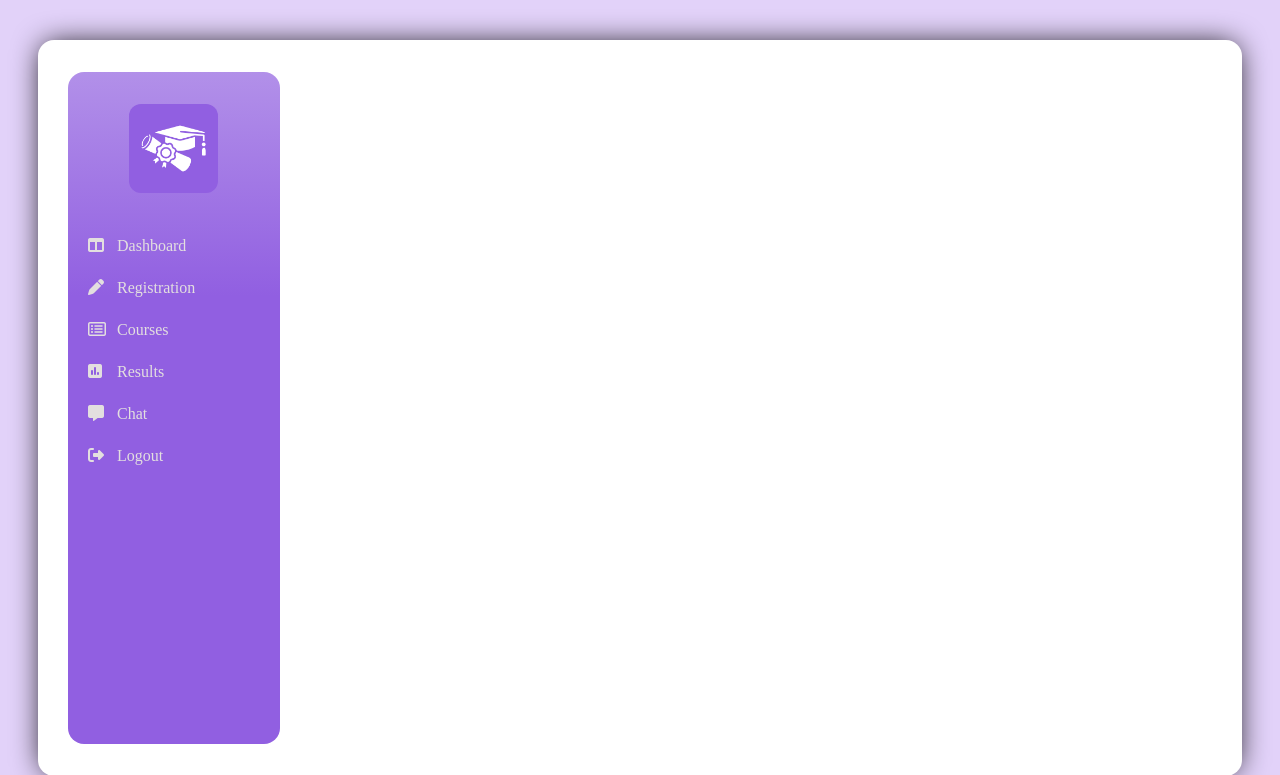
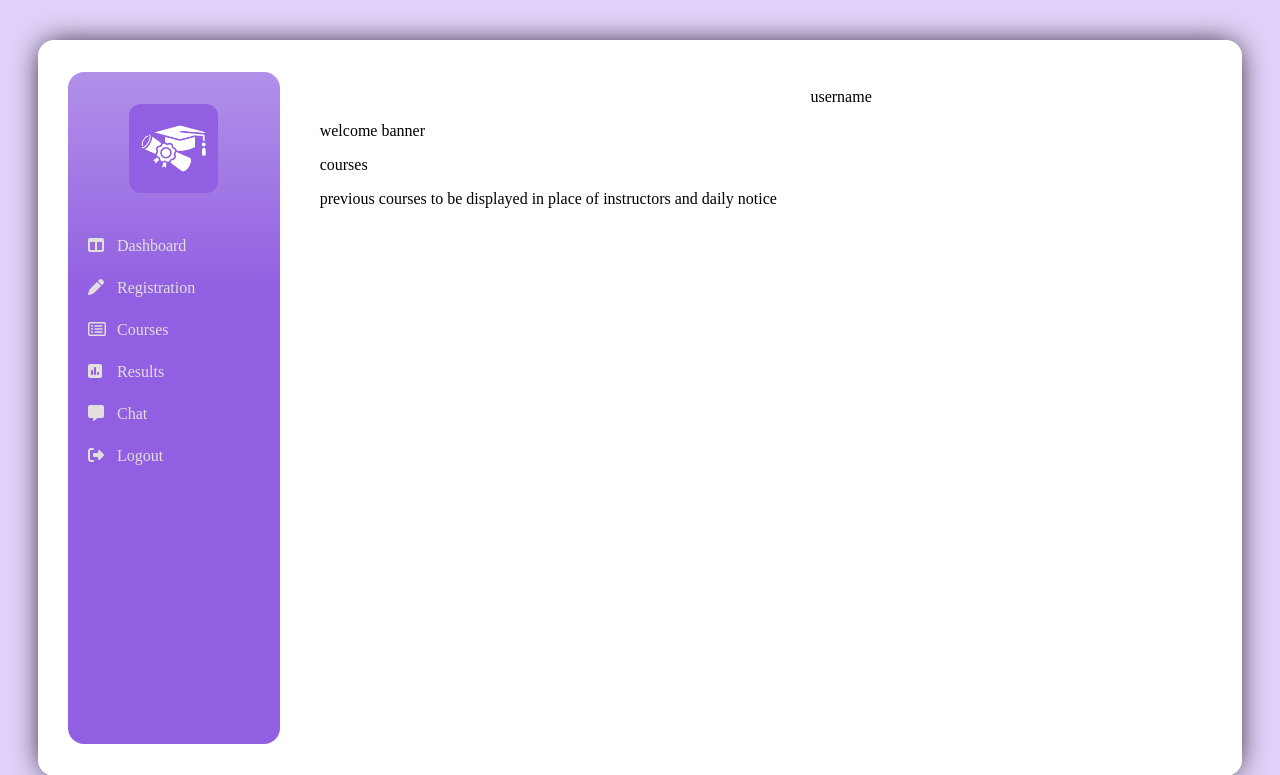
Before and after one commit to mussie-alemayehu/student-portal, a PHP site: page / in a window 1280 px wide. Shown: the top 775 px of the page. Run offline with PHP 8.4, Linux system fonts and the light colour scheme; some libraries are stand-ins or nearby versions.

Commit message:
add elements of main contents

```diff
--- a/dashboard/index.html
+++ b/dashboard/index.html
@@ -6,6 +6,7 @@
     <title>Dashboard</title>
     <link rel="stylesheet" href="style.css">
     <link rel="stylesheet" href="styles/side-nav-styles.css">
+    <link rel="stylesheet" href="styles/main-contents-styles.css">
     <script src="https://kit.fontawesome.com/13dd5a24f4.js" crossorigin="anonymous"></script>
     <style>
         .nav-icon {
@@ -64,6 +65,23 @@
             </div>
 
         </div>
+        <div class="main-contents">
+            <div class="profile">
+                <p>username</p>
+            </div>
+            <div class="welcome-banner">
+                <p>welcome banner</p>
+            </div>
+            <div class="current courses">
+                <p>courses</p>
+            </div>
+            <div class="previous-courses">
+                <p>
+                    previous courses to be displayed in place of
+                    instructors and daily notice
+                </p>
+            </div>
+        </div>
     </div>
 </body>
 
--- a/dashboard/style.css
+++ b/dashboard/style.css
@@ -2,3 +2,11 @@ body {
     background-color: #E2D2F9;
     padding: 4vh 30px;
 }
+
+.container {
+    background-color: white;
+    padding: 4vh 30px;
+    height: 84vh;
+    border-radius: 16px;
+    box-shadow: 0 0 30px -5px black;
+}
--- /dev/null
+++ b/dashboard/styles/main-contents-styles.css
@@ -0,0 +1,11 @@
+
+.main-contents {
+    float: right;
+    width: 78%;
+    margin: auto;
+}
+
+.profile {
+    width: 40%;
+    margin-left: 55%;
+}
--- a/dashboard/styles/side-nav-styles.css
+++ b/dashboard/styles/side-nav-styles.css
@@ -2,16 +2,10 @@
     height: 76vh;
     width: 15%;
     padding: 4vh 20px;
+    float: left;
     background-image: linear-gradient(to bottom, #B290E9, #915FE1, #915FE1, #915FE1);
     border-radius: 16px;
     text-align: left;
-}
-
-.container {
-    background-color: white;
-    padding: 4vh 30px;
-    border-radius: 16px;
-    box-shadow: 0 0 30px -5px black;
 }
 
 .side-nav img {
```
